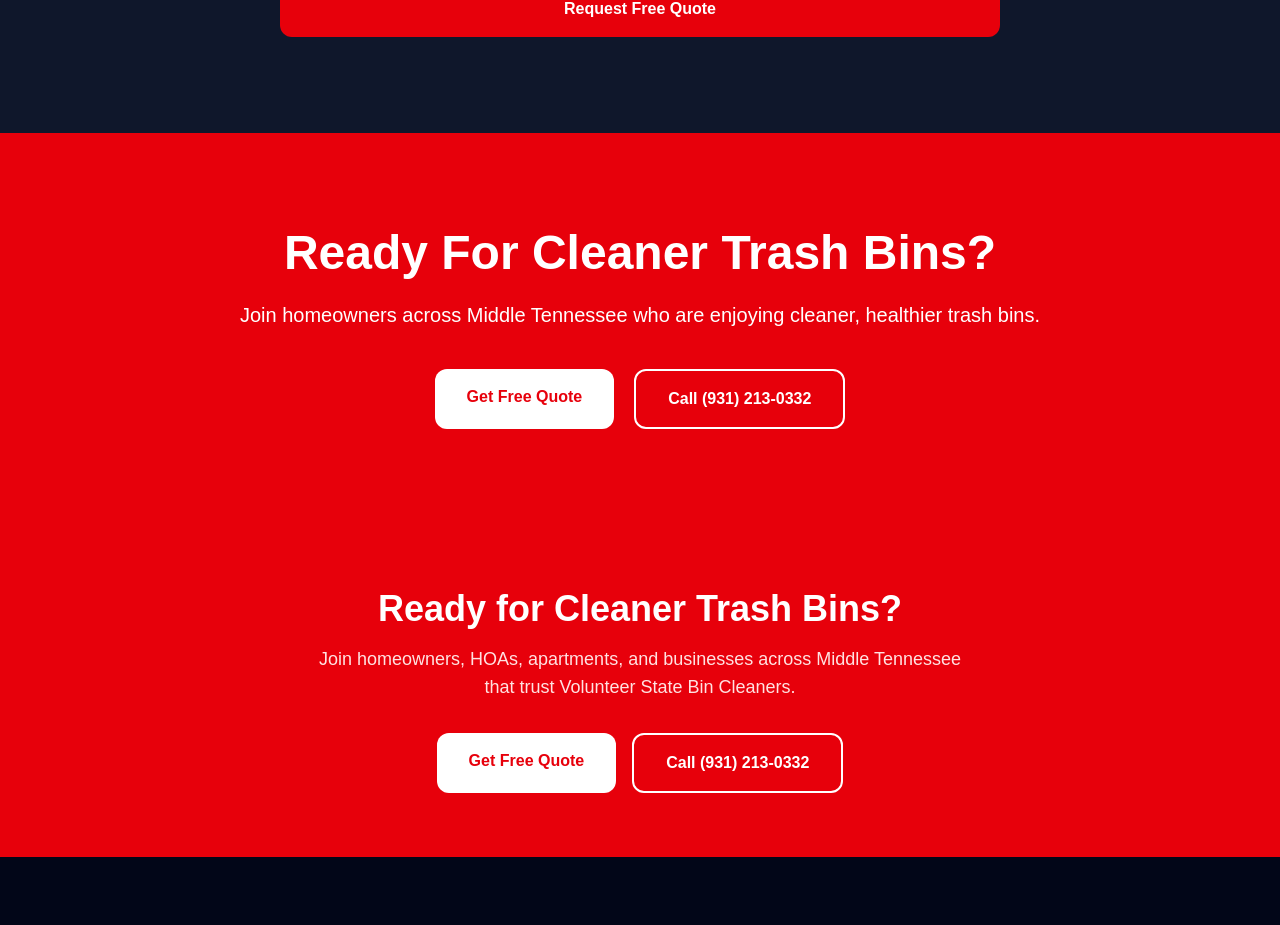
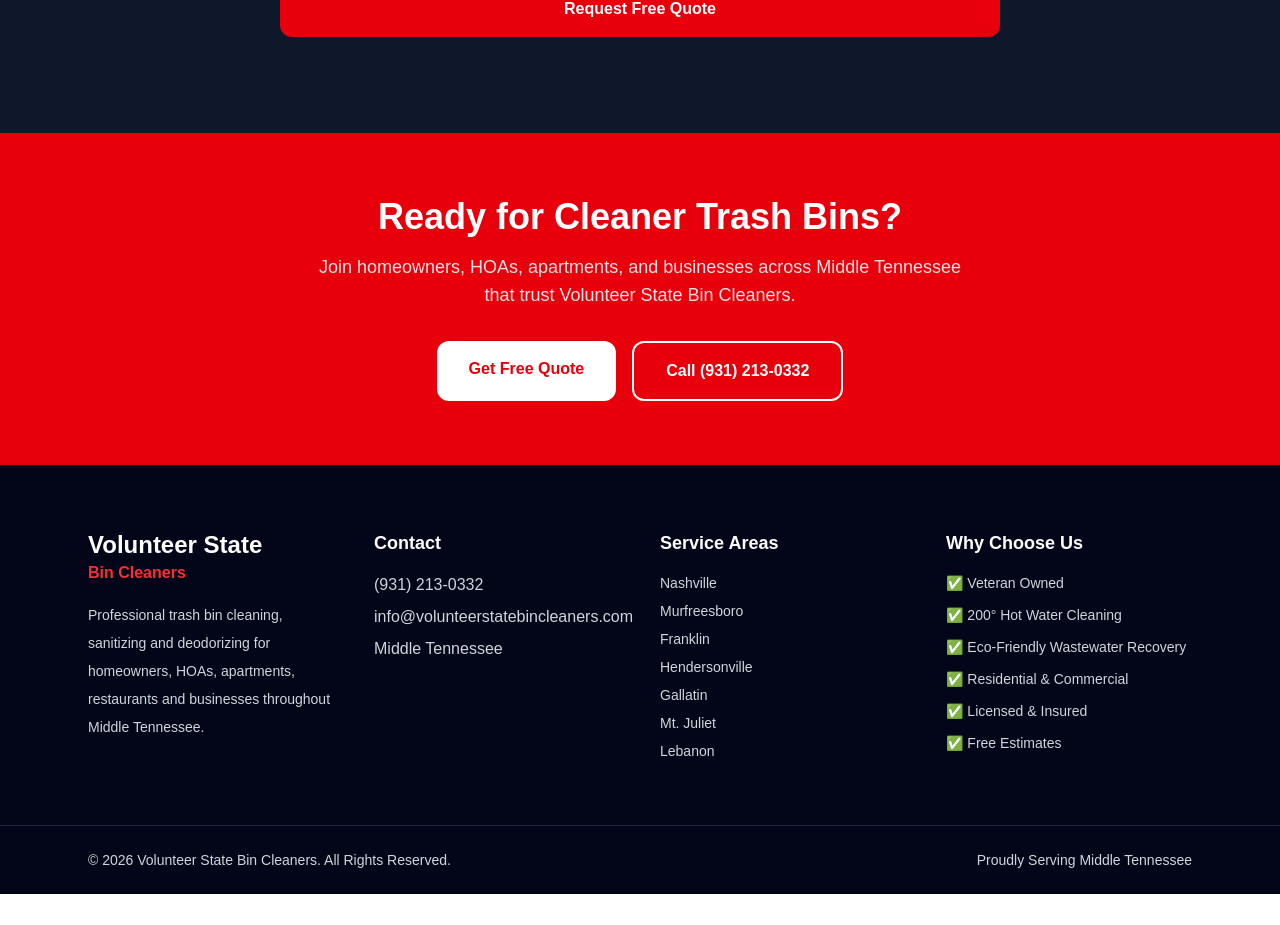
Before and after one commit to volunteerstatebincleaners/volunteer-state-bin-cleaners, a Next.js app: page / in a window 1280 px wide. Shown: the part 6536-7461 px from the top of the page. After the commit the page ends 7430 px from the top, so only its background shows below. Built offline with nearby package versions, Linux system fonts and the light colour scheme.

Commit message:
Remove duplicate CTA

```diff
--- a/app/page.tsx
+++ b/app/page.tsx
@@ -23,7 +23,6 @@
       <Testimonials />
       <FAQ />
       <QuoteForm />
-      <CallToAction />
       <Footer />
     </>
   );
```
